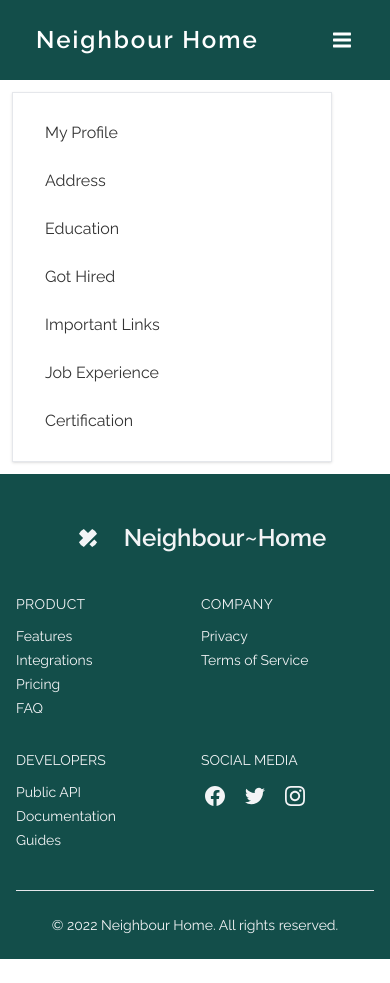
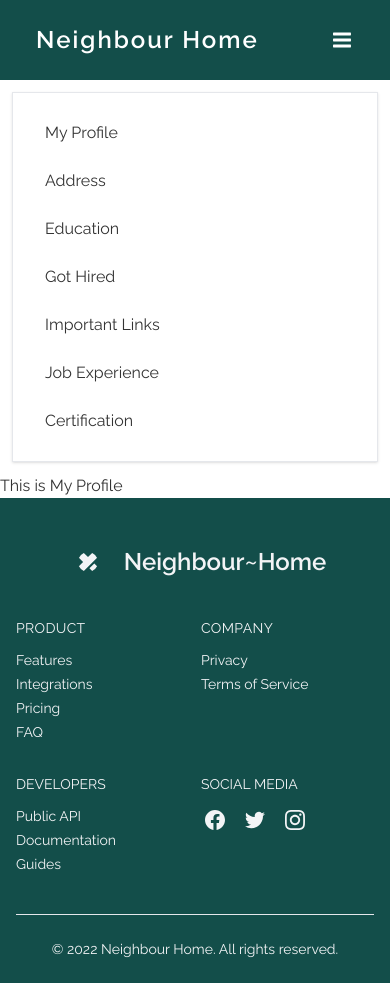
Before and after one commit to khanshorif331/neighbour-home, a React (Create React App) app: page /profile in a window 390 px wide. Before the commit the page ends 959 px from the top, so only its background shows below. Built offline with nearby package versions, Linux system fonts and the light colour scheme; no server answers; a web font is replaced by a local one.

Commit message:
profile section responsive for mobile

```diff
--- a/src/App.js
+++ b/src/App.js
@@ -25,7 +25,8 @@ import EngineersTable from "./Pages/ServiceDetails/EngineersTable";
 import EngineerDetails from "./Pages/EngineerDetails/EngineerDetails";
 import { BarLoader } from "react-spinners";
 import Dashboard1 from "./Pages/Dashboardpage/Dashboard1/Dashboard1";
-import Profile from "./Pages/Profile/MyProfile";
+import Profile from "./Pages/Profile/Profile";
+import MyProfile from "./Pages/Profile/MyProfile/MyProfile";
 
 export const DarkModeContext = createContext("");
 const queryClient = new QueryClient();
@@ -107,7 +108,9 @@ function App() {
                 <Route path="/bookDetail/:_id" element={<BookReview />} />
 
               {/* Profile Routes */}
-                <Route path="/profile" element={<Profile />} />
+                <Route path="/profile" element={<Profile />}>
+                  <Route index element={<MyProfile />}></Route>
+                </Route>
 
                 <Route path="*" element={<NotFound />} />
               </Routes>
--- /dev/null
+++ b/src/Pages/Profile/MyProfile/MyProfile.js
@@ -0,0 +1,11 @@
+import React from 'react';
+
+const MyProfile = () => {
+    return (
+        <section>
+            <h1>This is My Profile</h1>
+        </section>
+    );
+};
+
+export default MyProfile;
--- a/src/Pages/Profile/MyProfile.js
+++ b/src/Pages/Profile/Profile.js
@@ -4,14 +4,9 @@ import { Link, Outlet } from 'react-router-dom';
 const Profile = () => {
     return (
         <section className='mt-[80px] sm:mt-[129px]'>
-            <div className="">
-                <input id="dashboardToggle" type="checkbox" className="drawer-toggle" />
-                <div className="drawer-content">
-                    <Outlet />
-                </div>
-                <div className="">
-                    <label htmlFor="dashboardToggle" className="drawer-overlay"></label>
-                    <ul className="menu p-4 overflow-y-auto w-80 bg-base-100 text-base-content border m-3 shadow">
+            <div className=" flex flex-col md:flex-row">
+                <div className="md:w-1/3 w-full">
+                    <ul className="menu p-4 overflow-y-auto md:w-80 bg-base-100 text-base-content border m-3 shadow">
                         <li className='w-full text-center'><Link to='/profile'>My Profile</Link></li>
                         <li className='w-full text-center'><Link to='/profile/address'>Address</Link></li>
                         <li className='w-full text-center'><Link to='/profile/education'>Education</Link></li>
@@ -21,6 +16,9 @@ const Profile = () => {
                         <li className='w-full text-center'><Link to='/dashboard/certification'>Certification</Link></li>
                     </ul>
                 </div>
+                <div className="md:w-2/3 w-full">
+                    <Outlet />
+                </div>
             </div>
         </section >
     );
```
